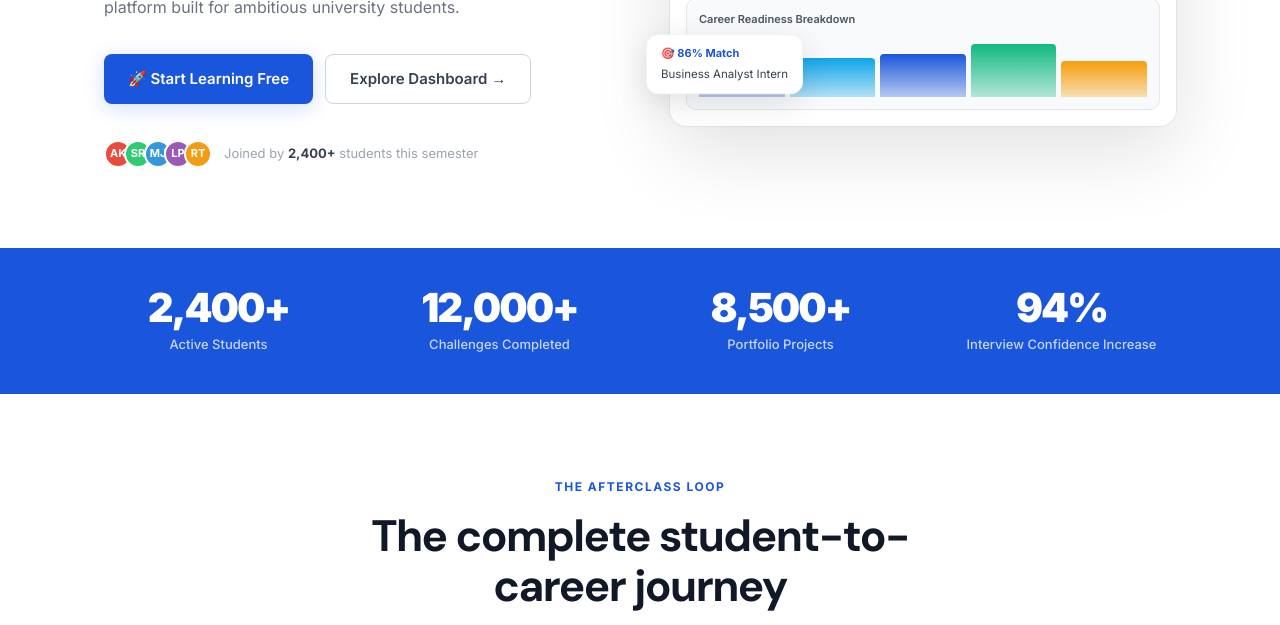
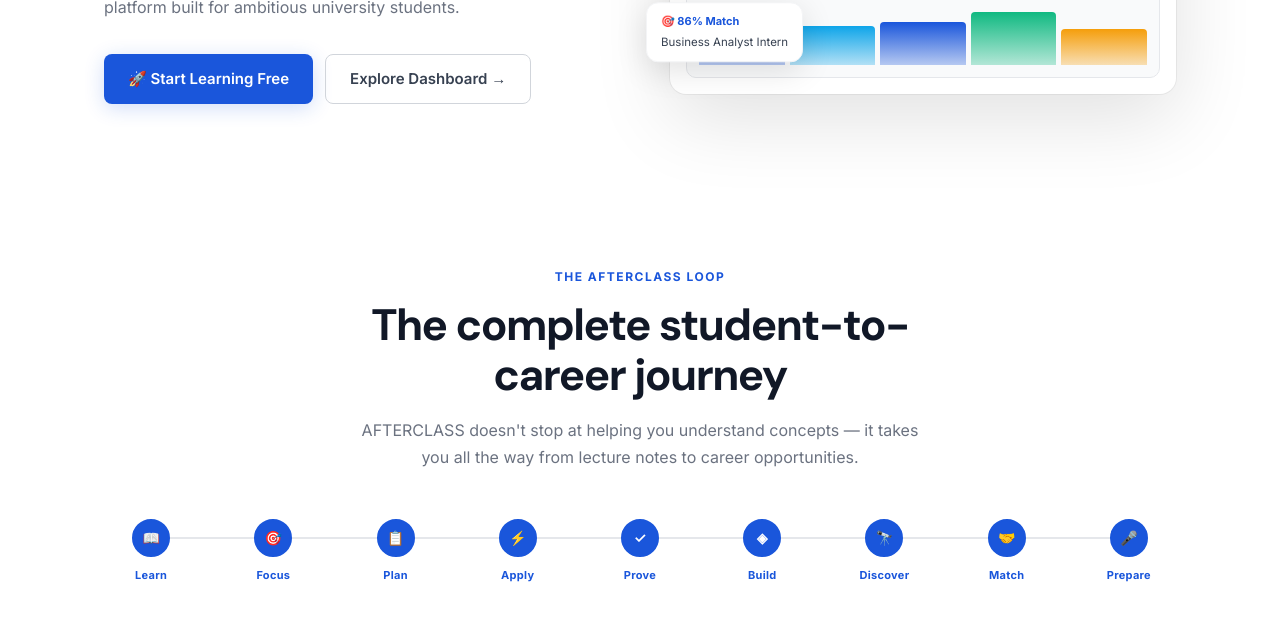
Before and after one commit to adilkhan2300/brand-IA3, a website: page index.html in a window 1280 px wide. Shown: the part 450-1075 px from the top of the page. Drawn offline with Linux system fonts and the light colour scheme.

Commit message:
feat: remove hero trust badges and statistics banner from landing page (closes #1)

```diff
--- a/index.html
+++ b/index.html
@@ -130,24 +130,6 @@
       margin-bottom: 32px;
     }
     .hero-ctas { display: flex; gap: 12px; flex-wrap: wrap; }
-    .hero-trust {
-      margin-top: 36px;
-      display: flex;
-      align-items: center;
-      gap: 12px;
-      flex-wrap: wrap;
-    }
-    .hero-trust-text { font-size: 13px; color: var(--gray-400); }
-    .hero-trust-avatars { display: flex; }
-    .hero-trust-avatar {
-      width: 28px; height: 28px;
-      border-radius: 50%;
-      border: 2px solid white;
-      margin-left: -8px;
-      display: flex; align-items: center; justify-content: center;
-      font-size: 11px; font-weight: 700; color: white;
-    }
-    .hero-trust-avatar:first-child { margin-left: 0; }
 
     /* ---- Dashboard Mockup ---- */
     .hero-visual {
@@ -338,25 +320,6 @@
       cursor: pointer;
     }
 
-    /* ---- Stats Bar ---- */
-    .stats-bar {
-      background: var(--brand-primary);
-      padding: 40px 5%;
-    }
-    .stats-bar-inner {
-      max-width: 1100px;
-      margin: 0 auto;
-      display: grid;
-      grid-template-columns: repeat(4, 1fr);
-      gap: 24px;
-    }
-    @media (max-width: 768px) {
-      .stats-bar-inner { grid-template-columns: repeat(2, 1fr); }
-    }
-    .stat-item { text-align: center; color: white; }
-    .stat-num { font-size: 40px; font-weight: 900; letter-spacing: -2px; line-height: 1; }
-    .stat-unit { font-size: 22px; font-weight: 700; }
-    .stat-text { font-size: 13px; opacity: 0.75; margin-top: 6px; font-weight: 500; }
 
     /* ---- Testimonials ---- */
     .testimonials-grid {
@@ -455,16 +418,7 @@
         Explore Dashboard →
       </a>
     </div>
-    <div class="hero-trust">
-      <div class="hero-trust-avatars">
-        <div class="hero-trust-avatar" style="background:#e74c3c">AK</div>
-        <div class="hero-trust-avatar" style="background:#2ecc71">SR</div>
-        <div class="hero-trust-avatar" style="background:#3498db">MJ</div>
-        <div class="hero-trust-avatar" style="background:#9b59b6">LP</div>
-        <div class="hero-trust-avatar" style="background:#f39c12">RT</div>
-      </div>
-      <div class="hero-trust-text">Joined by <strong style="color:var(--gray-700)">2,400+</strong> students this semester</div>
-    </div>
+
   </div>
 
   <div class="hero-visual">
@@ -527,27 +481,6 @@
   </div>
 </section>
 
-<!-- Stats Bar -->
-<div class="stats-bar">
-  <div class="stats-bar-inner">
-    <div class="stat-item">
-      <div class="stat-num"><span data-count="2400">0</span>+</div>
-      <div class="stat-text">Active Students</div>
-    </div>
-    <div class="stat-item">
-      <div class="stat-num"><span data-count="12000">0</span>+</div>
-      <div class="stat-text">Challenges Completed</div>
-    </div>
-    <div class="stat-item">
-      <div class="stat-num"><span data-count="8500">0</span>+</div>
-      <div class="stat-text">Portfolio Projects</div>
-    </div>
-    <div class="stat-item">
-      <div class="stat-num"><span data-count="94">0</span>%</div>
-      <div class="stat-text">Interview Confidence Increase</div>
-    </div>
-  </div>
-</div>
 
 <!-- Journey Section -->
 <section class="section" id="journey">
@@ -807,27 +740,7 @@
     nav.classList.toggle('scrolled', window.scrollY > 20);
   });
 
-  // Counter animation on scroll
-  const observer = new IntersectionObserver((entries) => {
-    entries.forEach(entry => {
-      if (entry.isIntersecting) {
-        const el = entry.target;
-        const target = parseInt(el.dataset.count);
-        const duration = 2000;
-        const start = Date.now();
-        const tick = () => {
-          const elapsed = Date.now() - start;
-          const progress = Math.min(elapsed / duration, 1);
-          const eased = 1 - Math.pow(1 - progress, 3);
-          el.textContent = Math.round(target * eased).toLocaleString();
-          if (progress < 1) requestAnimationFrame(tick);
-        };
-        tick();
-        observer.unobserve(el);
-      }
-    });
-  });
-  document.querySelectorAll('[data-count]').forEach(el => observer.observe(el));
+
 </script>
 </body>
 </html>
```
Also changed, not shown: Testing_Sheet.csv (+20 -20 lines), 1 other file.
